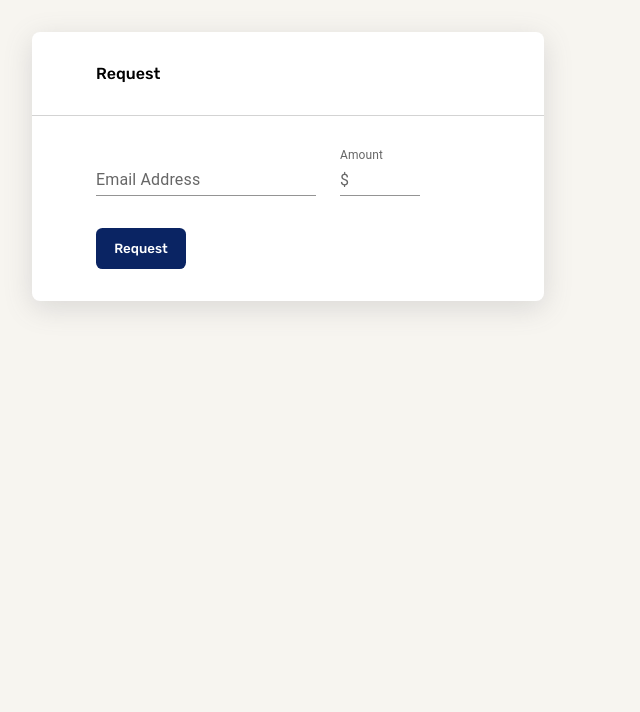
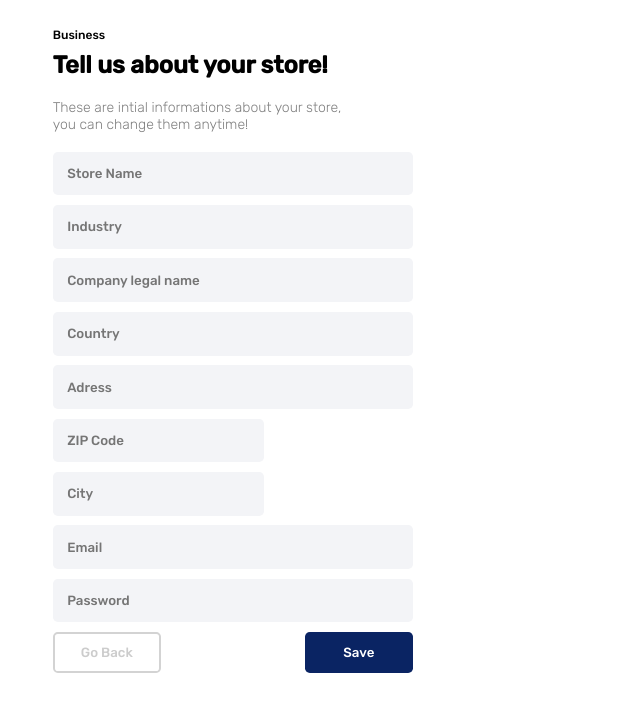
Before and after one commit to DhiaddineHl/wePay, a React (Vite) app in the folder project/: page / in a window 1280 px wide. Shown: the top 712 px of the page, without its empty margins (0-640 px from the left). Built offline with nearby package versions, Linux system fonts and the light colour scheme.

Commit message:
Minor change in the formStyle.Css

```diff
--- a/project/src/App.tsx
+++ b/project/src/App.tsx
@@ -1,21 +1,16 @@
-import { useState } from 'react'
+import { useState } from "react";
 
-import BusinessForm from './components/forms/businessForm'
-import LoginForm from './components/forms/LoginForm'
-import ParticularForm from './components/forms/particularForm'
-import Navbar from './components/homePage/NavBar'
-import OperationBox from './components/homePage/OperationBox'
-import BalanceBox from './components/homePage/BalanceBox'
-import SendPage from './pages/SendPage'
-import Footer from './components/homePage/Footer'
-
+import BusinessForm from "./components/forms/registration/businessForm";
+import LoginForm from "./components/forms/login/LoginForm";
+import ParticularForm from "./components/forms/registration/particularForm";
+import Navbar from "./components/homePage/NavBar";
+import OperationBox from "./components/homePage/OperationBox";
+import BalanceBox from "./components/homePage/BalanceBox";
+import SendPage from "./pages/SendPage";
+import Footer from "./components/homePage/Footer";
 
 function App() {
-  const [count, setCount] = useState(0)
-
-  return (
-    <OperationBox heading='Request'></OperationBox>
-  )
+  return <BusinessForm></BusinessForm>;
 }
 
-export default App
+export default App;
--- a/project/src/components/forms/formStyle.css
+++ b/project/src/components/forms/registration/formStyle.css
@@ -64,7 +64,7 @@ input {
     border-radius: 0.3rem;
     background-color: #f3f4f7;
     border: none;
-    font-family:'Rubik', sans-serif;
+    font-family:var(--font-primary);
     font-weight: 500;
     color: #828d92;
 }
@@ -83,7 +83,7 @@ input {
     background-color: #0A2463;
     color: white;
     border: none;
-    font-family:'Rubik', sans-serif ;
+    font-family: var(--font-primary);
     padding: 0.8rem;
     width: 30%;
     border-radius: 0.3rem;
@@ -94,7 +94,7 @@ input {
     background-color: white;
     color: #cccccc;
     border-radius: 0.3rem;
-    font-family:'Rubik', sans-serif ;
+    font-family:var(--font-primary);
     width: 30%;
     border: 0.15rem solid lightgray;
     cursor: pointer;
```
Also changed, not shown: project/src/components/forms/login/LoginForm.tsx (renamed from project/src/components/forms/LoginForm.tsx), project/src/components/forms/login/LoginFormStyle.css (renamed from project/src/components/forms/LoginFormStyle.css), project/src/components/forms/registration/businessForm.tsx (renamed from project/src/components/forms/businessForm.tsx), project/src/components/forms/registration/particularForm.tsx (renamed from project/src/components/forms/particularForm.tsx).
